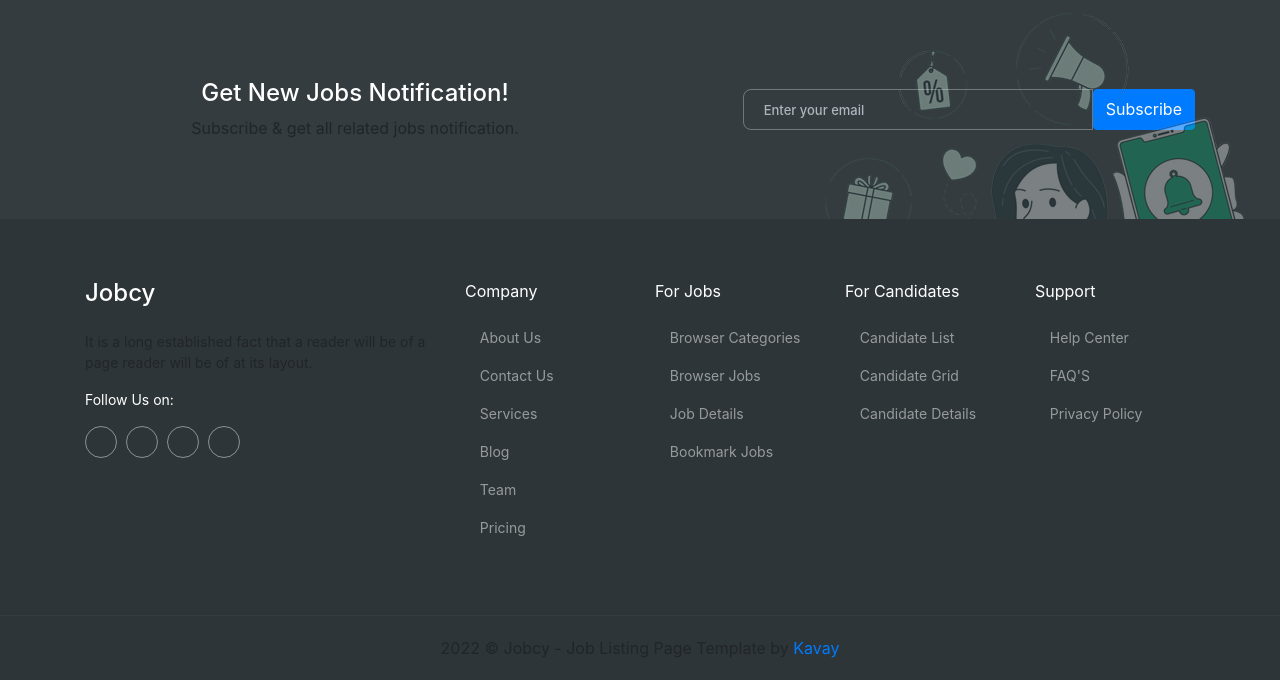
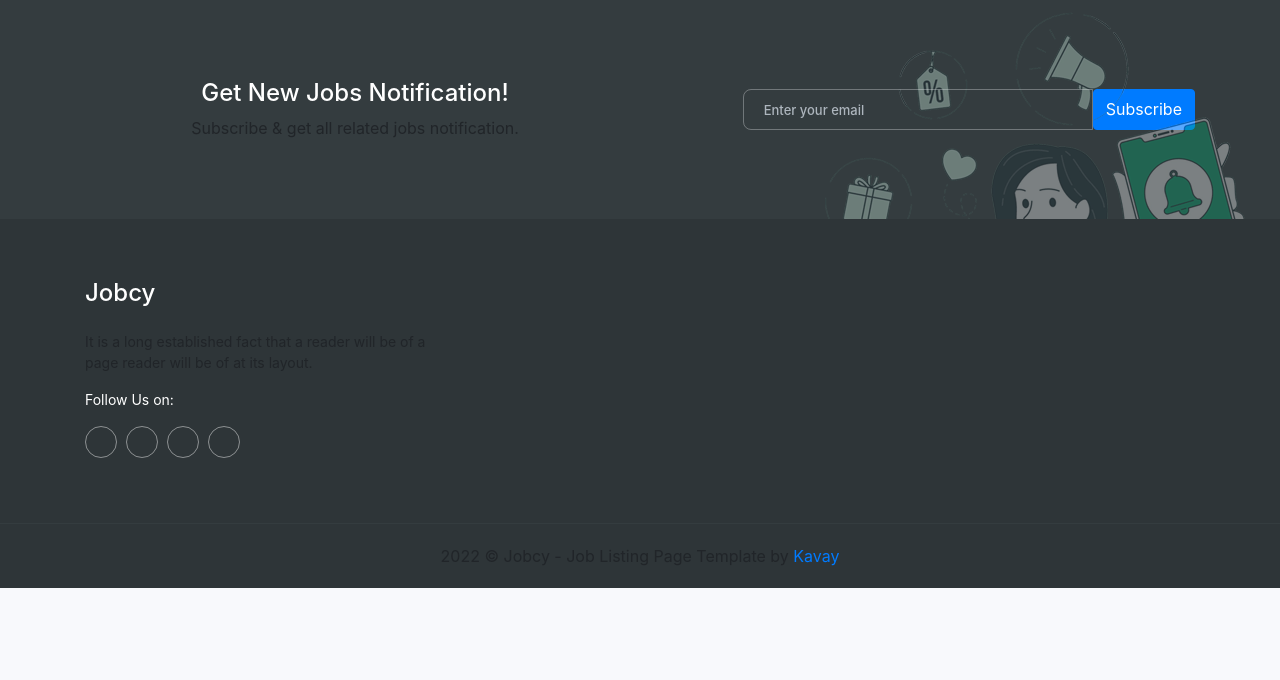
Before and after one commit to thoth2357/Job-Board, a Django app: page / in a window 1280 px wide. Shown: the part 4027-4707 px from the top of the page. After the commit the page ends 4615 px from the top, so only its background shows below. Run offline with Django 3.2, Linux system fonts and the light colour scheme; data comes from the database, SQL or seed files in the repository; parts of the project's set-up code (start-up, migrations or seed data) failed here and were passed over; some libraries are stand-ins or nearby versions; some web fonts are replaced.

Commit message:
removed unnecessary stuffs in footer.html

```diff
--- a/jobs/templates/sections/Home/footer.html
+++ b/jobs/templates/sections/Home/footer.html
@@ -16,7 +16,7 @@
                                     </ul>
                                 </div>
                             </div><!--end col-->
-                            <div class="col-lg-2 col-6">
+                            {% comment %} <div class="col-lg-2 col-6">
                                 <div class="footer-item mt-4 mt-lg-0">
                                     <p class="fs-16 text-white mb-4">Company</p>
                                     <ul class="list-unstyled footer-list mb-0">
@@ -60,7 +60,7 @@
                                     </ul>
                                 </div>
                             </div><!--end col-->
-                        </div><!--end row-->
+                        </div><!--end row--> {% endcomment %}
                     </div><!--end container-->
                 </section>
                 <!-- END FOOTER -->
```
